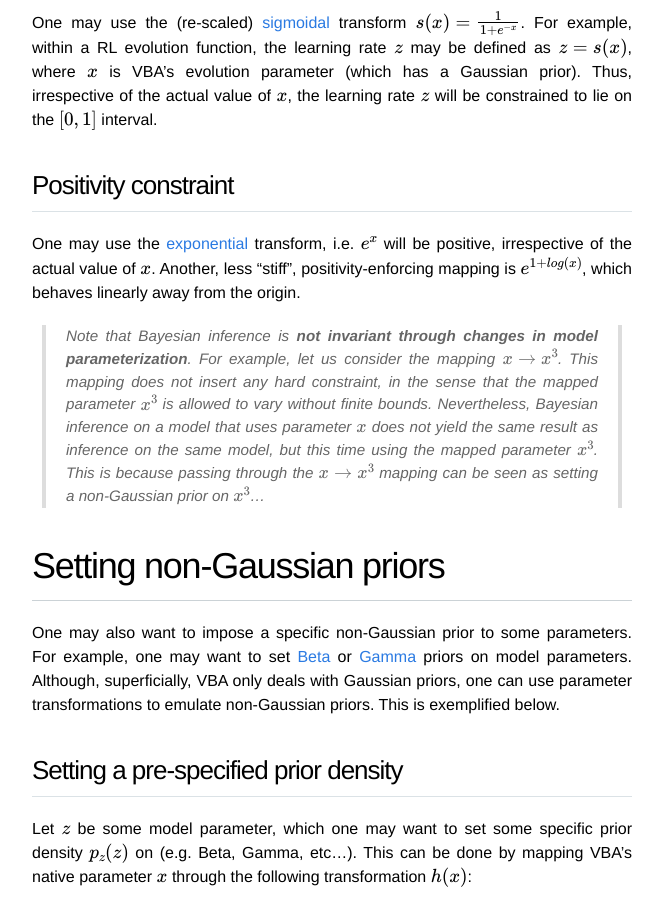
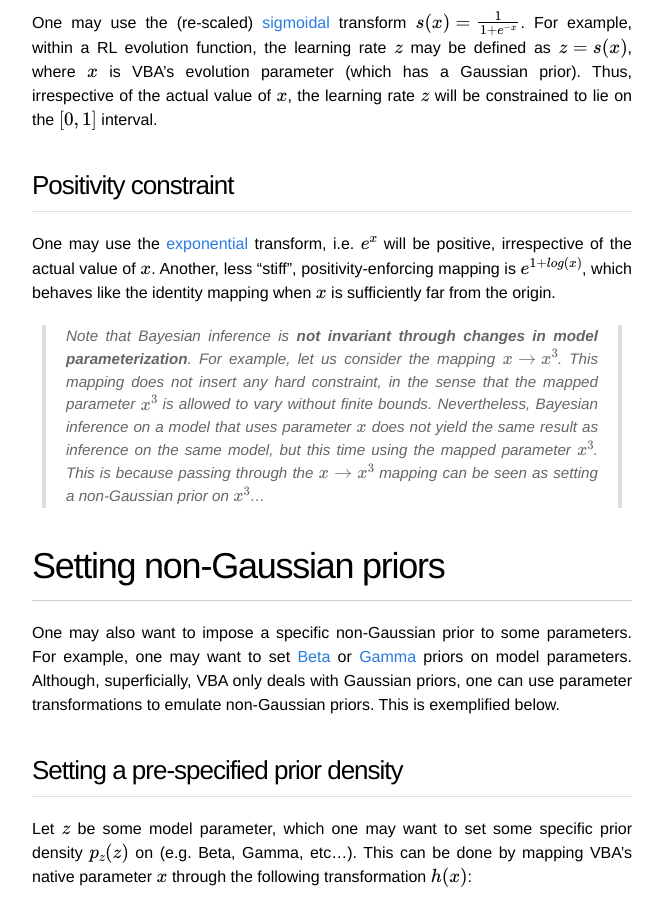
Before and after one commit to MBB-team/VBA-toolbox, a Jekyll site: the page built from _wiki/param-transform.md, in a window 1280 px wide and 900 px high, scrolled down 1184 px. Shown: the whole window, without its empty margins (308-971 px from the left). Built offline with Jekyll 4.4.1, drawn with Linux system fonts in a browser that asks for light colours; nearby versions of some CDN libraries; formulas are drawn with MathJax 3.

Commit message:
Update param-transform.md

```diff
--- a/_wiki/param-transform.md
+++ b/_wiki/param-transform.md
@@ -19,7 +19,7 @@ One may use the (re-scaled) [sigmoidal](https://en.wikipedia.org/wiki/Sigmoid_fu
 
 ## Positivity constraint
 
-One may use the [exponential](https://en.wikipedia.org/wiki/Exponential_function) transform, i.e. $$e^x$$ will be positive, irrespective of the actual value of $$x$$. Another, less "stiff", positivity-enforcing mapping is $$e^{1+log(x)}$$, which behaves linearly away from the origin.
+One may use the [exponential](https://en.wikipedia.org/wiki/Exponential_function) transform, i.e. $$e^x$$ will be positive, irrespective of the actual value of $$x$$. Another, less "stiff", positivity-enforcing mapping is $$e^{1+log(x)}$$, which behaves like the identity mapping when $$x$$ is sufficiently far from the origin.
 
 
 > Note that Bayesian inference is **not invariant through changes in model parameterization**. For example, let us consider the mapping $$x \rightarrow x^3$$. This mapping does not insert any hard constraint, in the sense that the mapped parameter $$x^3$$ is allowed to vary without finite bounds. Nevertheless, Bayesian inference on a model that uses parameter $$x$$ does not yield the same result as inference on the same model, but this time using the mapped parameter $$x^3$$. This is because passing through the $$x \rightarrow x^3$$ mapping can be seen as setting a non-Gaussian prior on $$x^3$$...
```
